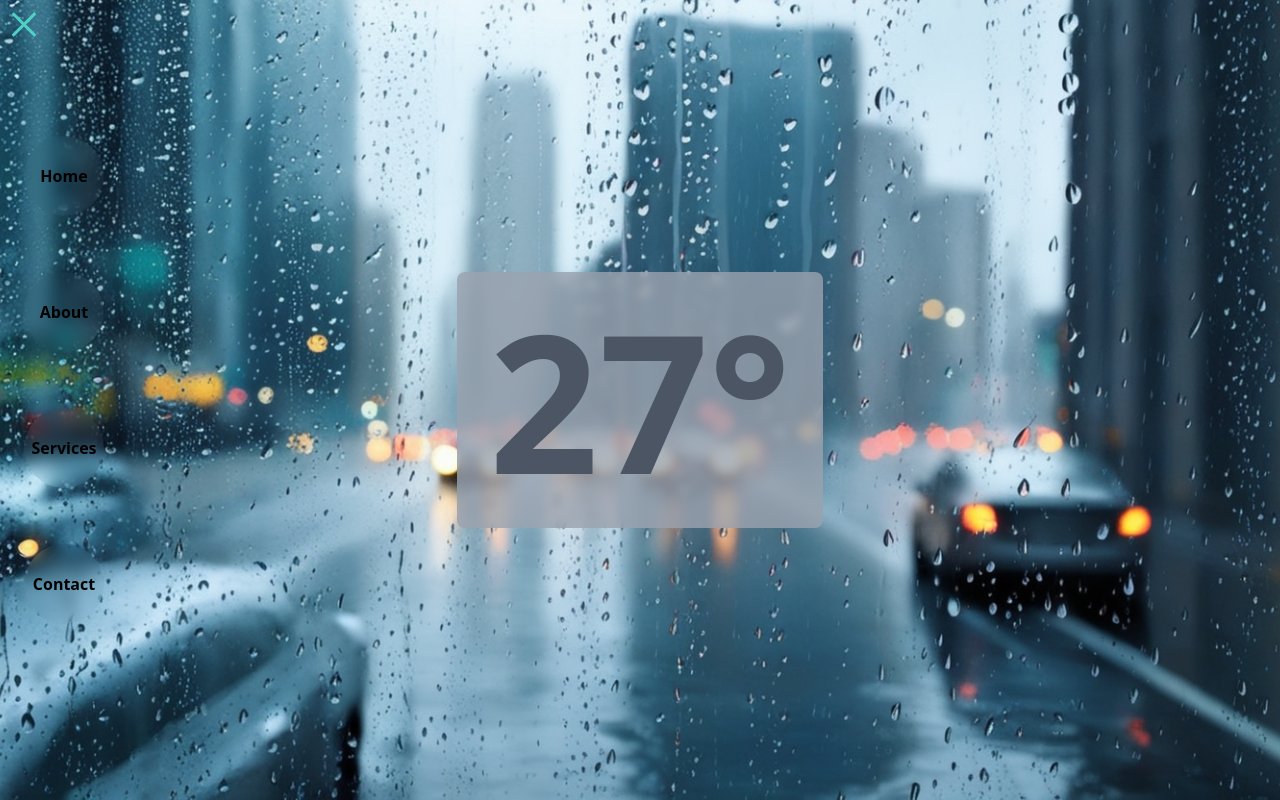
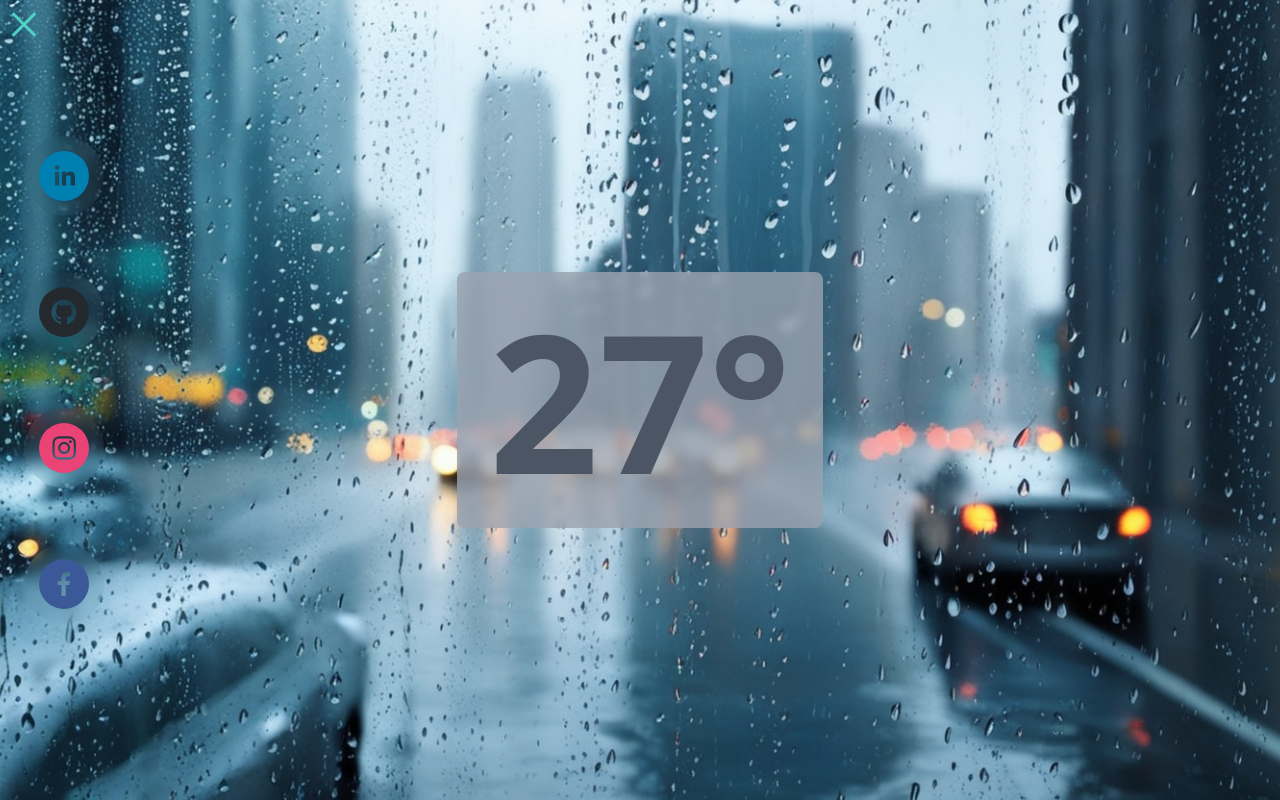
Before and after one commit to maneeshaYasinth/weathero, a React (Vite) app: page / in a window 1280 px wide. Both pictures are taken after a click on the button 24 px from the left and 24 px from the top of the page. Built offline with nearby package versions, Linux system fonts and the light colour scheme.

Commit message:
Added social links

```diff
--- a/package.json
+++ b/package.json
@@ -12,7 +12,8 @@
   "dependencies": {
     "hamburger-react": "^2.5.1",
     "react": "^18.3.1",
-    "react-dom": "^18.3.1"
+    "react-dom": "^18.3.1",
+    "react-social-icons": "^6.18.0"
   },
   "devDependencies": {
     "@eslint/js": "^9.9.0",
--- a/src/components/navBar.jsx
+++ b/src/components/navBar.jsx
@@ -1,5 +1,6 @@
 import React, { useState } from "react";
 import { Fade as Hamburger } from 'hamburger-react';
+import { SocialIcon } from 'react-social-icons'
 
 const NavBar = () => {
     const [isOpen, setOpen] = useState(false);
@@ -10,10 +11,10 @@ const NavBar = () => {
             {isOpen && (
                 <div className="absolute mt-16  text-black font-bold flex flex-col justify-center " >
                     <ul className="flex flex-col items-start space-y-14 p-6"> {/* Space between items */}
-                        <li className="flex items-center justify-center w-20 h-20 rounded-full  backdrop-blur"><a href="#home">Home</a></li>
-                        <li className="flex items-center justify-center w-20 h-20 rounded-full  backdrop-blur"><a href="#about">About</a></li>
-                        <li className="flex items-center justify-center w-20 h-20 rounded-full  backdrop-blur"><a href="#services">Services</a></li>
-                        <li className="mb-0 flex items-center justify-center w-20 h-20 rounded-full  backdrop-blur"><a href="#contact">Contact</a></li>
+                        <li className="flex items-center justify-center w-20 h-20 rounded-full  backdrop-blur"><SocialIcon url="https://www.linkedin.com/in/maneesha-yasinth/" /></li>
+                        <li className="flex items-center justify-center w-20 h-20 rounded-full  backdrop-blur"><SocialIcon url="https://github.com/maneeshaYasinth" /></li>
+                        <li className="flex items-center justify-center w-20 h-20 rounded-full  backdrop-blur"><SocialIcon url="https://www.instagram.com/maneesha_yasinth/" /></li>
+                        <li className="mb-0 flex items-center justify-center w-20 h-20 rounded-full  backdrop-blur"><SocialIcon url="https://web.facebook.com/maneesha.gunarathna.7" /></li>
                     </ul>
                 </div>
             )}
```
Also changed, not shown: 1 other file (tests, documents, lock files or other folders).
